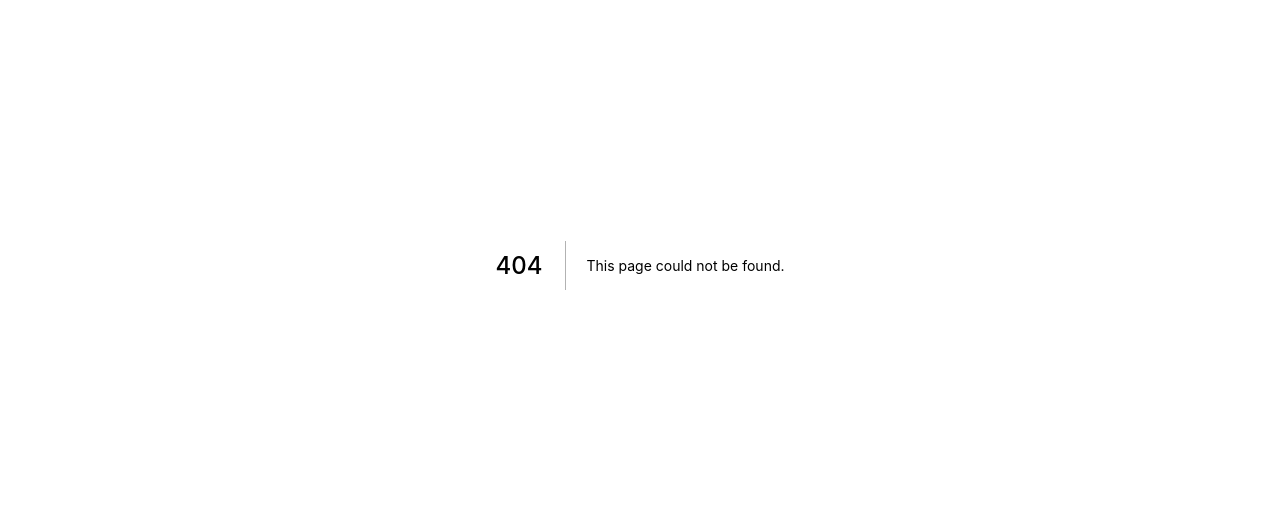
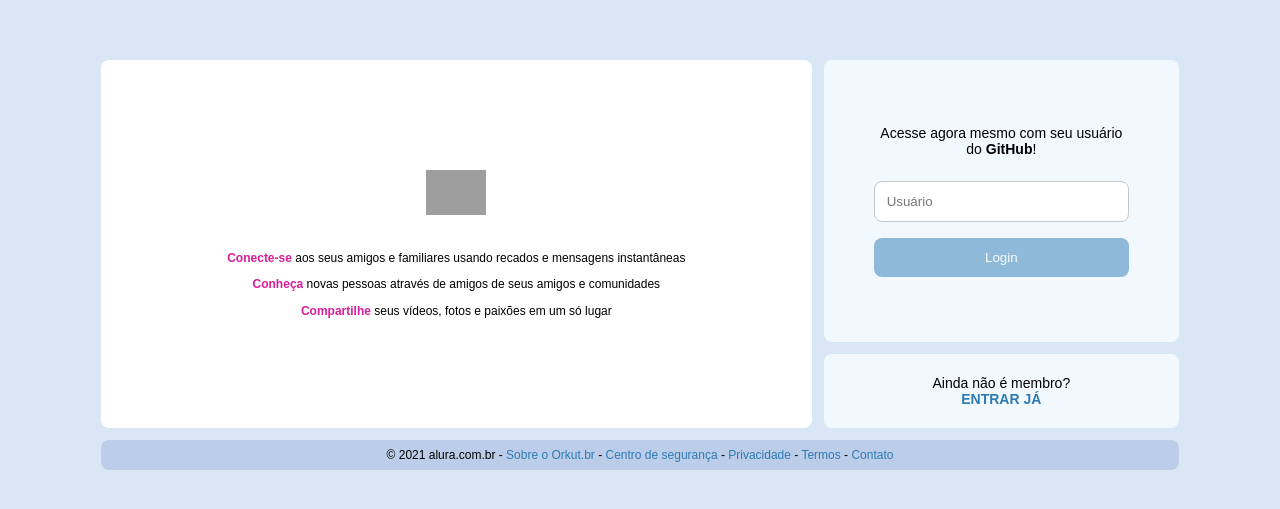
Before and after one commit to t1ago/aluraku, a Next.js app: page /login in a window 1280 px wide. Before the commit this address had no page. Shown: the part 135-644 px from the top of the page. Built offline with nearby package versions, Linux system fonts and the light colour scheme; grey boxes are pictures that could not be loaded.

Commit message:
Login e logout

```diff
--- a/package.json
+++ b/package.json
@@ -6,7 +6,9 @@
     "start": "next start"
   },
   "dependencies": {
+    "jsonwebtoken": "^8.5.1",
     "next": "latest",
+    "nookies": "^2.5.2",
     "react": "^17.0.2",
     "react-dom": "^17.0.2",
     "react-is": "^17.0.2",
--- /dev/null
+++ b/pages/login.js
@@ -0,0 +1,73 @@
+import { useRouter } from 'next/router';
+import { setCookie } from 'nookies';
+import React from 'react';
+import { authentication } from '../src/api/login';
+
+export default function LoginScreen() {
+  const router = useRouter();
+  const [githubUser, setGithubUser] = React.useState('')
+
+  const handleSubmit = async (event) => {
+    event.preventDefault();
+
+    const auth = await authentication(githubUser);
+
+
+    if (auth.token) {
+      setCookie(null, 'USER_TOKEN', auth.token, {
+        path: '/',
+        maxAge: 86400 * 7
+      });
+
+      router.push('/');
+    }
+  }
+
+  return (
+    <main style={{ display: 'flex', flex: 1, alignItems: 'center', justifyContent: 'center' }}>
+      <div className="loginScreen">
+        <section className="logoArea">
+          <img src="https://alurakut.vercel.app/logo.svg" />
+
+          <p><strong>Conecte-se</strong> aos seus amigos e familiares usando recados e mensagens instantâneas</p>
+          <p><strong>Conheça</strong> novas pessoas através de amigos de seus amigos e comunidades</p>
+          <p><strong>Compartilhe</strong> seus vídeos, fotos e paixões em um só lugar</p>
+        </section>
+
+        <section className="formArea">
+          <form className="box" onSubmit={(e) => handleSubmit(e)}>
+            <p>
+              Acesse agora mesmo com seu usuário do <strong>GitHub</strong>!
+            </p>
+            <input
+              placeholder="Usuário"
+              value={githubUser}
+              onChange={(event) => setGithubUser(event.target.value)}
+            />
+
+            <button disabled={githubUser.trim().length < 3} type="submit">
+              Login
+            </button>
+          </form>
+
+          <footer className="box">
+            <p>
+              Ainda não é membro? <br />
+              <a href="/login">
+                <strong>
+                  ENTRAR JÁ
+                </strong>
+              </a>
+            </p>
+          </footer>
+        </section>
+
+        <footer className="footerArea">
+          <p>
+            © 2021 alura.com.br - <a href="/">Sobre o Orkut.br</a> - <a href="/">Centro de segurança</a> - <a href="/">Privacidade</a> - <a href="/">Termos</a> - <a href="/">Contato</a>
+          </p>
+        </footer>
+      </div>
+    </main>
+  )
+}
--- /dev/null
+++ b/src/api/login.js
@@ -0,0 +1,21 @@
+export const authentication = async (githubUser) => {
+  const serverData = await fetch('https://alurakut.vercel.app/api/login', {
+    method: 'POST',
+    headers: {
+      'Content-Type': 'application/json'
+    },
+    body: JSON.stringify({ githubUser: githubUser })
+  });
+
+  return await serverData.json();
+}
+
+export const verify = async (token) => {
+  const serverData = await fetch('https://alurakut.vercel.app/api/auth', {
+    headers: {
+      'Authorization': token
+    }
+  });
+
+  return await serverData.json();
+}
```
Also changed, not shown: pages/index.js (+33 -2 lines), pages/logout.js (added, +18 -0 lines), 1 other file (tests, documents, lock files or other folders).
